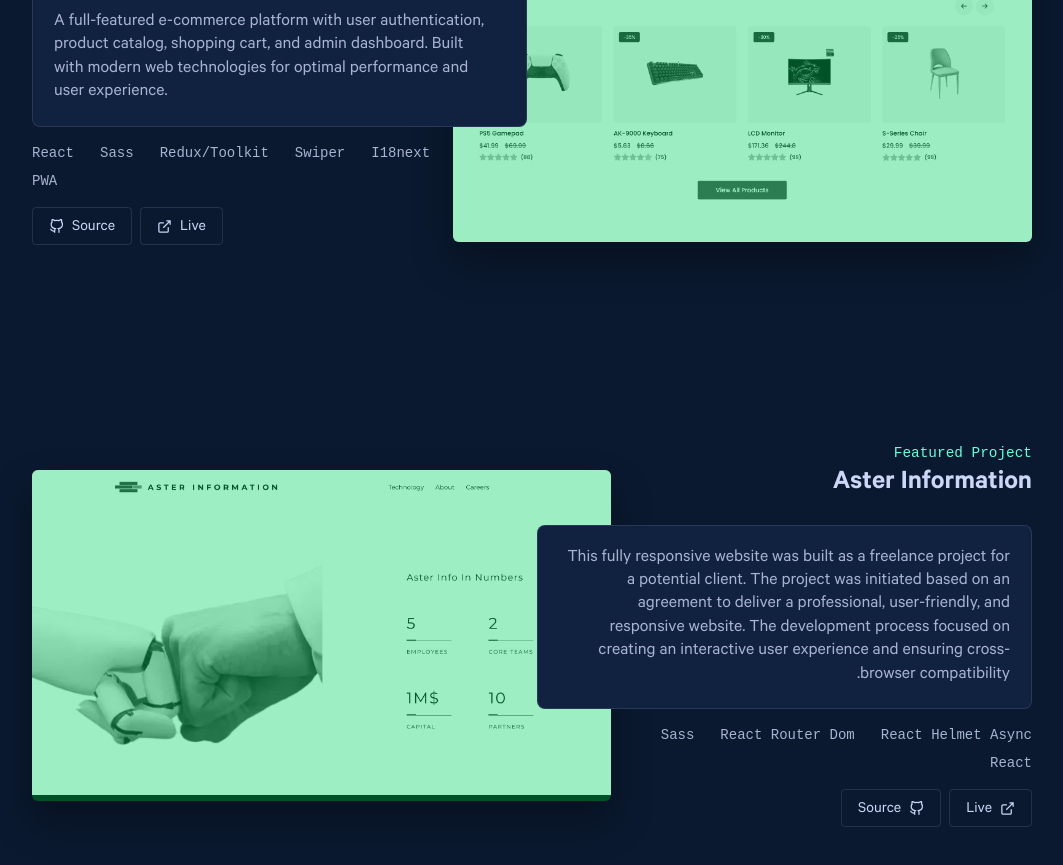
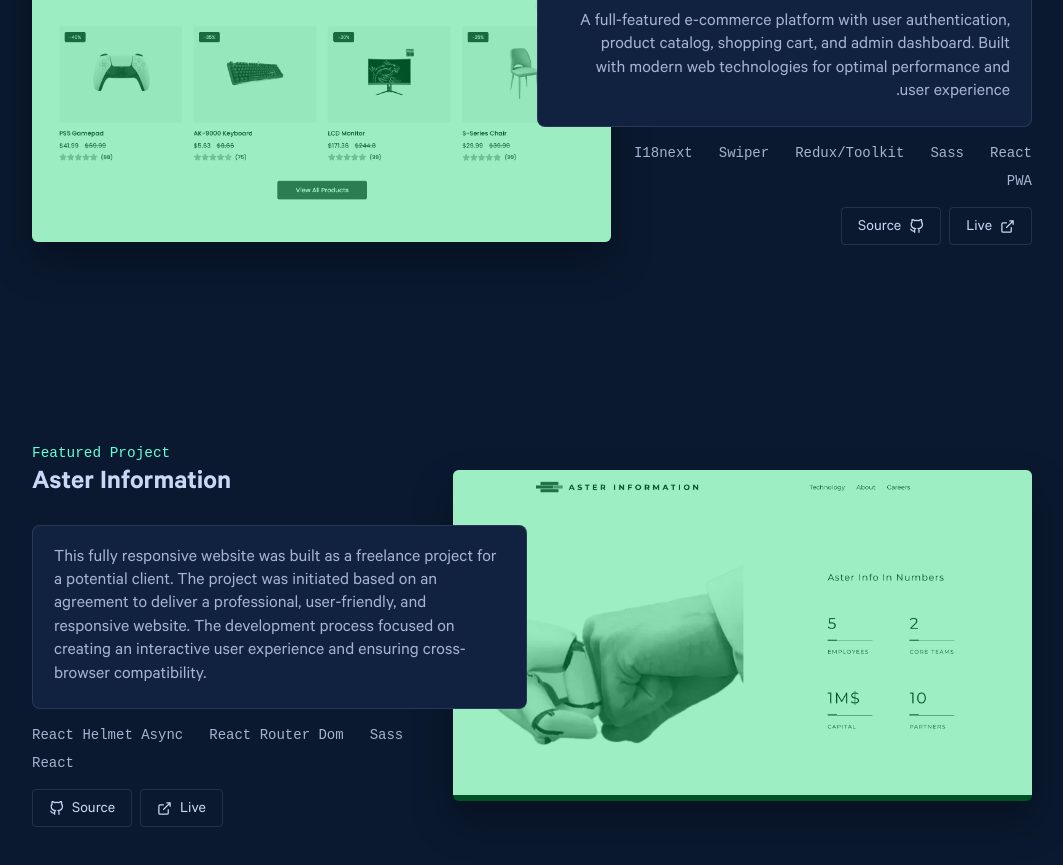
Before and after one commit to Moamal-2000/moamal-alaa, a Next.js app: page / in a window 1280 px wide. Shown: the part 1840-2705 px from the top of the page, without its empty margins (108-1171 px from the left). Built offline with nearby package versions, Linux system fonts and the light colour scheme.

Commit message:
update: reverse based on even numbers in displaying FeaturedProject components

```diff
--- a/src/components/Home/ProjectsSection/FeaturedProjects/FeaturedProjects.jsx
+++ b/src/components/Home/ProjectsSection/FeaturedProjects/FeaturedProjects.jsx
@@ -9,7 +9,7 @@ const FeaturedProjects = () => {
         <FeaturedProject
           data={projectData}
           key={projectData.id}
-          shouldReverse={index % 2 === 1}
+          shouldReverse={index % 2 === 0}
         />
       ))}
     </div>
```
